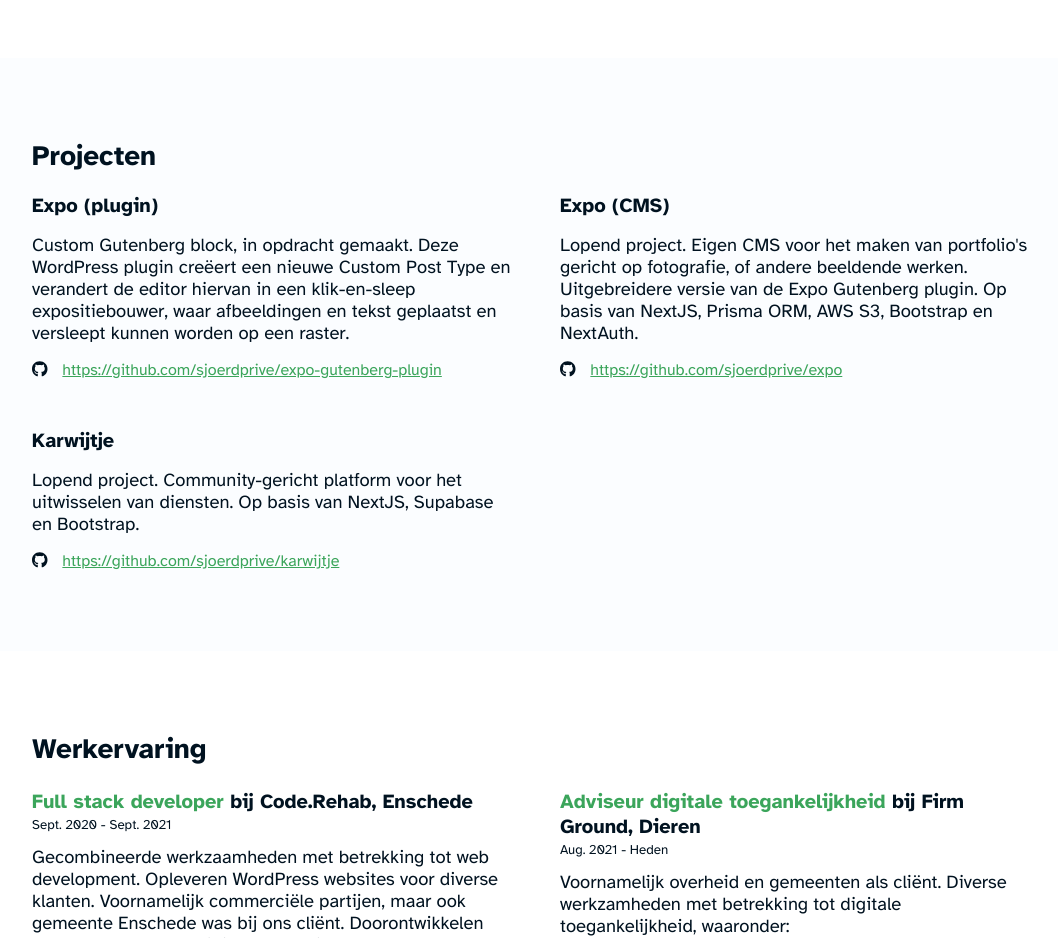
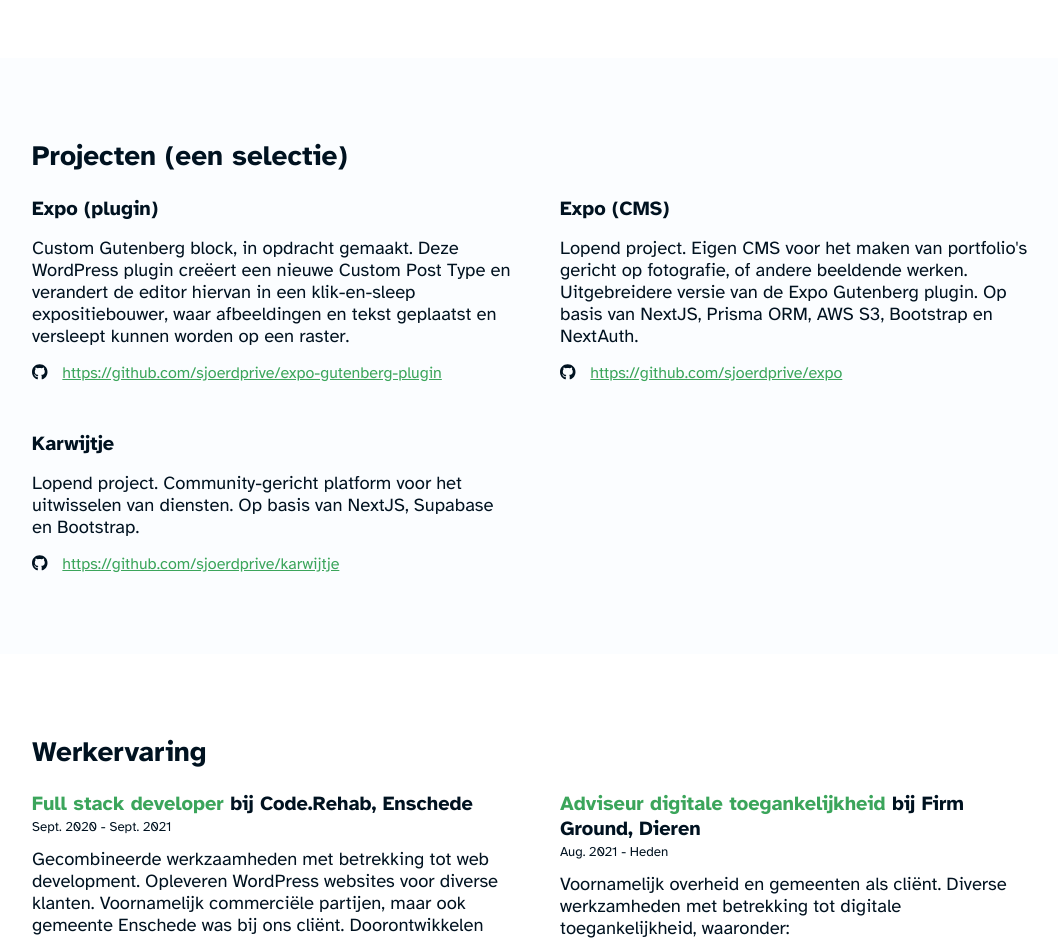
Before and after one commit to sjoerdprive/cv, a Next.js app: page / in a window 1280 px wide. Shown: the part 1100-2038 px from the top of the page, without its empty margins (104-1162 px from the left). Built offline with nearby package versions, Linux system fonts and the light colour scheme.

Commit message:
cleaned up projects title

```diff
--- a/app/page.tsx
+++ b/app/page.tsx
@@ -96,9 +96,7 @@
       </section>
       <section className="section bg-light">
         <div className="container">
-          <div className="mb-3">
-            <h2 className="m-0">Projecten</h2>
-          </div>
+          <h2>Projecten (een selectie)</h2>
           <div className="columns">
             <div>
               <h3 className="fixed">Expo (plugin)</h3>
```
